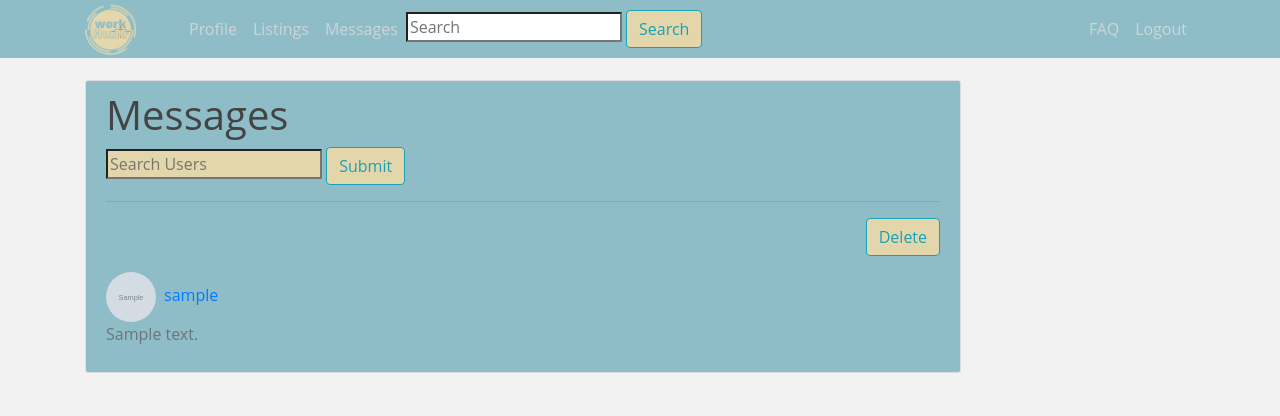
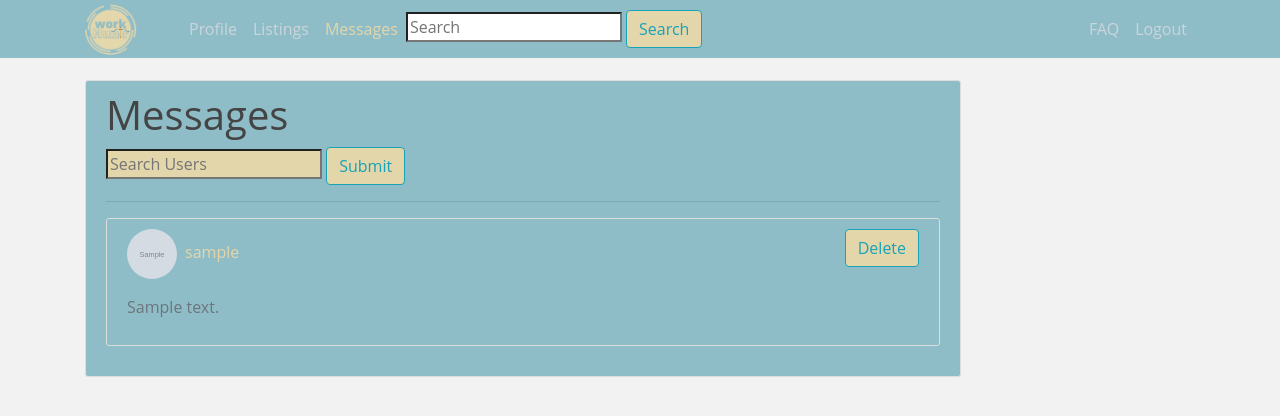
Before and after one commit to SCCapstone/WorkHuntr, a Django app: page /contacts/ in a window 1280 px wide. Shown: the top 416 px of the page. Run offline with Django 3.2, Linux system fonts and the light colour scheme; a user stored in the database is signed in; tables that the repository leaves empty hold one stand-in row (values such as "Sample post"); grey boxes marked "Sample" are stand-in pictures; some libraries are stand-ins or nearby versions.

Commit message:
change design of message, content box color different when it contain unread message

```diff
--- a/dms/templates/dms/contacts.html
+++ b/dms/templates/dms/contacts.html
@@ -19,9 +19,25 @@
             {% for contact, message in contacts_messages.items %}
             {% if contact %}
             <hr class="rounded">
-                <p class="text-secondary" style="text-align:right;"><a  style="background-color: #e3d6ab;" class="btn btn-outline-info" href="{% url 'info' username=contact.username %}">Delete</a></p>
-                <img class="rounded-circle" width="50" height="50" src="{{ contact.profile.profile_picture.url }}"><a class="ml-2" href="{% url 'conversation' username=contact.username %}">{{ contact }}</a>
-                <p class="text-secondary">{{ message.content }}</p>
+                {% if message.read_at == None and message.sender != request.user %}
+                <div class="content-section" style="background-color: #66a4b2; width: 100%">
+                    <div class="media">
+                        <div class="media-body">
+                <p class="text-secondary">
+                <img class="rounded-circle" width="50" height="50" src="{{ contact.profile.profile_picture.url }}"><a class="ml-2" style="color: #e3d6ab;" href="{% url 'conversation' username=contact.username %}">{{ contact }}</a>
+                <a  style="background-color: #e3d6ab; float:right;" class="btn btn-outline-info" href="{% url 'info' username=contact.username %}">Delete</a>
+                </p>
+                <p class="text-secondary" style="color: #000000;">{{ message.content }}</p> </div></div></div>
+                {% else%}
+                    <div class="content-section" style="background-color: #8fbdc7; width: 100%">
+                        <div class="media">
+                            <div class="media-body">
+                    <p class="text-secondary">
+                <img class="rounded-circle" width="50" height="50" src="{{ contact.profile.profile_picture.url }}"><a class="ml-2" style="color: #e3d6ab;" href="{% url 'conversation' username=contact.username %}">{{ contact }}</a>
+                <a  style="background-color: #e3d6ab; float:right;" class="btn btn-outline-info" href="{% url 'info' username=contact.username %}">Delete</a>
+                </p>
+                    <p class="text-secondary" style="color: #000000;">{{ message.content }}</p> </div></div></div>
+                {% endif %}
             </h5>
             {% endif %}
             {% endfor %}
--- a/users/forms.py
+++ b/users/forms.py
@@ -59,7 +59,7 @@ class AddCommentForm(forms.ModelForm):
         fields = ['rating', 'company', 'comment']
 
 class AddSkillForm(forms.ModelForm):
-    skill = forms.CharField(max_length=100, min_length=1, strip=True)
+    skill = forms.CharField(max_length=50, required=True, help_text='Max 30 characters')
 
     class Meta:
         model = Skill
@@ -83,8 +83,8 @@ class AddHistoryForm(forms.ModelForm):
         fields = ['company', 'description', 'start_date', 'end_date']
 
 class ModifyHistoryForm(forms.ModelForm):
-    company = forms.CharField(max_length=100, min_length=1, strip=True)
-    description = forms.CharField(max_length=500, min_length=1, strip=True)
+    company = forms.CharField(max_length=50, required=True, help_text='Max 20 characters')
+    description = forms.CharField(widget=forms.Textarea(), max_length=1000, required=True, help_text='Max 500 characters')
     start_date = forms.DateField(
         widget=forms.TextInput(
             attrs={'type': 'date'}
--- a/workhuntr/templates/workhuntr/messageNav.html
+++ b/workhuntr/templates/workhuntr/messageNav.html
@@ -32,7 +32,7 @@
                             <a class="nav-item nav-link" href="{% url 'current_listings' %}">Listings</a>
                             <li class="nav-item">
 						        {% if has_unread_messages %}<span class="badge badge-pill badge-primary" style="float:right;margin-bottom:-10px;background-color: #e3d6ab;">{{ num_of_unread_messages }}{% endif %}</span>
-						        <a class="nav-link" href="{% url 'contacts' %}">Messages <span class="sr-only">(current)</span></a>
+						        <a class="nav-link" style="color: #e3d6ab;" href="{% url 'contacts' %}">Messages <span class="sr-only">(current)</span></a>
 					        </li>
                         </div>
                         <div id="searching">
```
